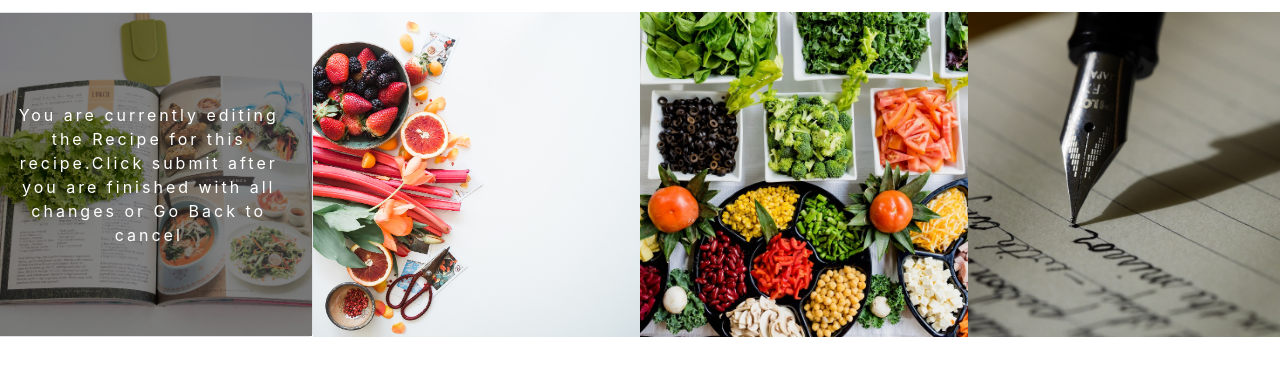
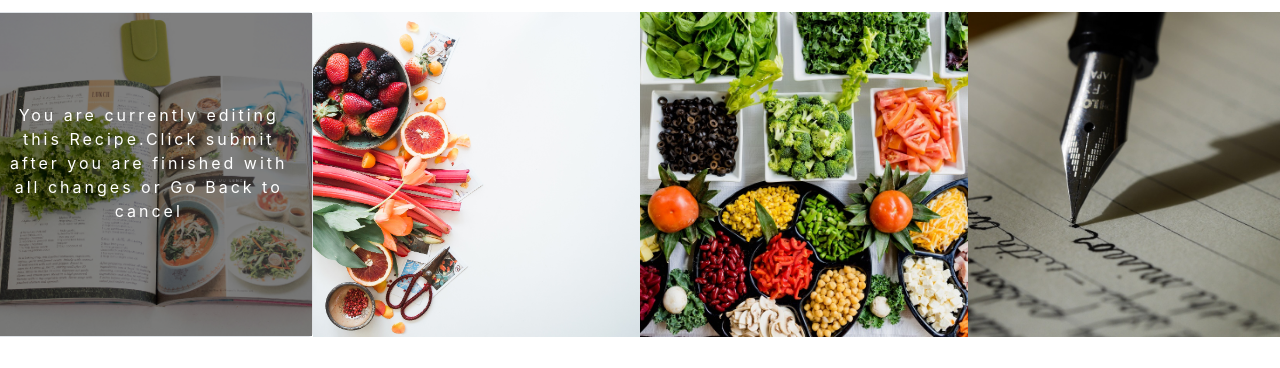
Before and after one commit to rayme1975/my_cookbook, a Flask app: template templates/editrecipe.html in a window 1280 px wide. Shown: the part 97-465 px from the top of the page. Run offline with Flask 2, Linux system fonts and the light colour scheme; the template is opened without the code that fills it, so the values that code supplies are empty; some libraries are stand-ins or nearby versions.

Commit message:
update edit recipe

```diff
--- a/templates/editrecipe.html
+++ b/templates/editrecipe.html
@@ -12,7 +12,7 @@
      <a href="/list_recipes">
       <p>{{recipe.title}}</p>
       <div class="item-description">
-        <p>You are currently editing the Recipe for this recipe.Click submit after you are finished with all changes or Go Back to cancel</p>
+        <p>You are currently editing this Recipe.Click submit after you are finished with all changes or Go Back to cancel</p>
     </div></a>
     </div>
    </div>
```
